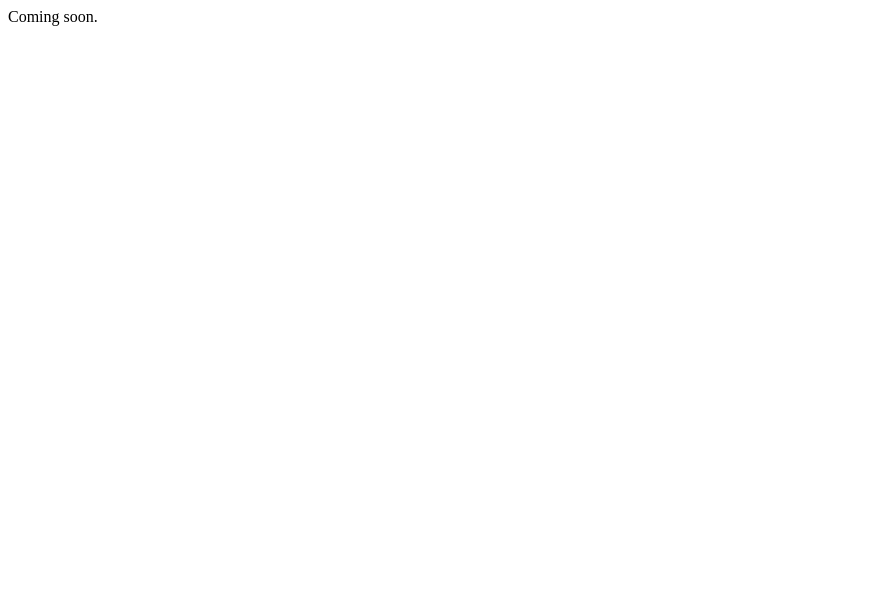
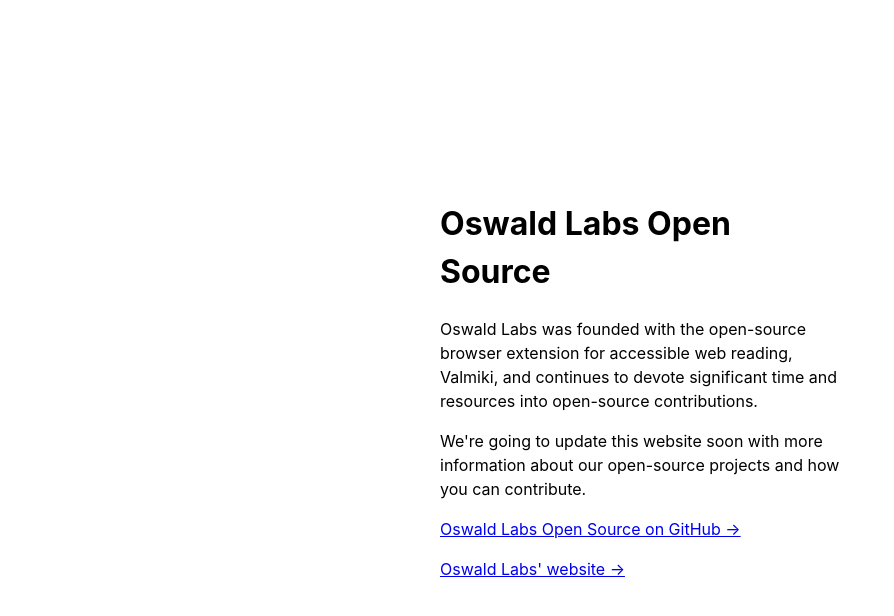
Before and after one commit to OswaldFoundation/oswaldfoundation.github.io, a plain HTML site: page index.html in a window 1280 px wide. Shown: the whole page, without its empty margins (0-894 px from the left). Drawn offline with Linux system fonts and the light colour scheme.

Commit message:
Update index.html

```diff
--- a/index.html
+++ b/index.html
@@ -1 +1,36 @@
-<p>Coming soon.</p>
+<!doctype html>
+<html>
+	<head>
+		<meta charset="utf-8">
+		<meta name="viewport" content="width=device-width, initial-scale=1, shrink-to-fit=no">
+		<title>Oswald Labs Open Source</title>
+		<meta property="og:image" content="https://static.oswaldlabs.com/cover_home-2bd771f8.png">
+		<meta name="twitter:image" content="https://static.oswaldlabs.com/cover_home-2bd771f8.png">
+		<link rel=apple-touch-icon sizes=180x180 href="https://oswaldlabs.com/icons/apple-touch-icon-8cb4501d.png">
+		<link rel=icon type="image/png" sizes=32x32 href="https://oswaldlabs.com/icons/favicon-32x32-13f95116.png">
+		<link rel=icon type="image/png" sizes=194x194 href="https://oswaldlabs.com/icons/favicon-194x194-e8f4d00f.png">
+		<link rel=icon type="image/png" sizes=192x192 href="https://oswaldlabs.com/icons/android-chrome-192x192-3a35daa0.png">
+		<link rel=icon type="image/png" sizes=16x16 href="https://oswaldlabs.com/icons/favicon-16x16-2d782c7a.png">
+		<link rel=manifest href="https://oswaldlabs.com/manifest.json">
+		<link rel=mask-icon href="https://oswaldlabs.com/icons/safari-pinned-tab-4b4442cd.svg" color="#007bff">
+		<link rel="shortcut icon" href="https://oswaldlabs.com/icons/favicon.ico">
+		<meta name=msapplication-config content="https://oswaldlabs.com/browserconfig.xml">
+		<meta name=theme-color content="#533aff">
+		<style>
+			body {
+				font-family: -apple-system, BlinkMacSystemFont, "Segoe UI", "Roboto", "Oxygen", "Ubuntu", "Cantarell", "Fira Sans", "Droid Sans", "Helvetica Neue", sans-serif;
+				max-width: 400px;
+				margin: 25vh auto;
+				padding: 0 1.25rem;
+				line-height: 1.5;
+			}
+		</style>
+	</head>
+	<body>
+		<h1>Oswald Labs Open Source</h1>
+		<p>Oswald Labs was founded with the open-source browser extension for accessible web reading, Valmiki, and continues to devote significant time and resources into open-source contributions.</p>
+		<p>We're going to update this website soon with more information about our open-source projects and how you can contribute.</p>
+		<p><a target="_blank" href="https://github.com/OswaldLabsOpenSource">Oswald Labs Open Source on GitHub &rarr;</a></p>
+		<p><a target="_blank" href="https://oswaldlabs.com">Oswald Labs' website &rarr;</a></p>
+	</body>
+</html>
```
